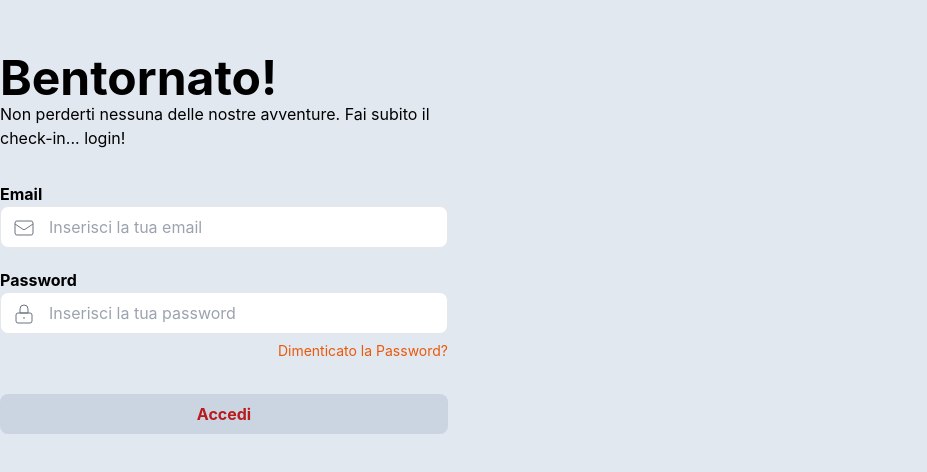
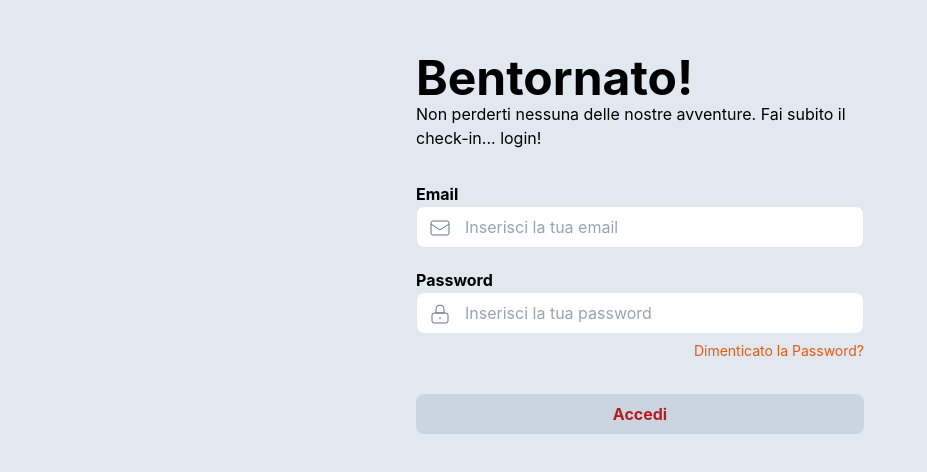
Before and after one commit to mateonunez/traravel-frontend, a Nuxt app: page /auth/login in a window 1280 px wide. Shown: the part 156-628 px from the top of the page, without its empty margins (0-927 px from the left). Built offline with nearby package versions, Linux system fonts and the light colour scheme; no server answers.

Commit message:
chore(Login): fix layout on lg screen

```diff
--- a/components/auth/LoginScreen.vue
+++ b/components/auth/LoginScreen.vue
@@ -1,8 +1,8 @@
 <template>
-  <div class="flex flex-col justify-center max-w-2xl py-20 mx-8 sm:mx-auto fit">
+  <div class="flex flex-col justify-center max-w-2xl py-20 mx-8 fit">
     <!-- Welcome messages -->
     <div class="flex flex-col max-w-md">
-      <h1 class="font-bold text-5xl">Bentornato!</h1>
+      <h1 class="text-5xl font-bold">Bentornato!</h1>
       <span className="-mt-1 text-xs">
         Non perderti nessuna delle nostre avventure. Fai subito il check-in...
         login!
@@ -63,7 +63,7 @@
       </div>
 
       <!-- Submit button -->
-      <div class="flex flex-row mt-auto justify-center items-center">
+      <div class="flex flex-row items-center justify-center mt-auto">
         <button
           :disabled="buttonDisabled"
           type="submit"
--- a/pages/auth/login.vue
+++ b/pages/auth/login.vue
@@ -1,5 +1,5 @@
 <template>
-  <div class="flex items-center justify-center">
+  <div class="flex flex-col items-center justify-center mx-auto">
     <Login />
   </div>
 </template>
```
